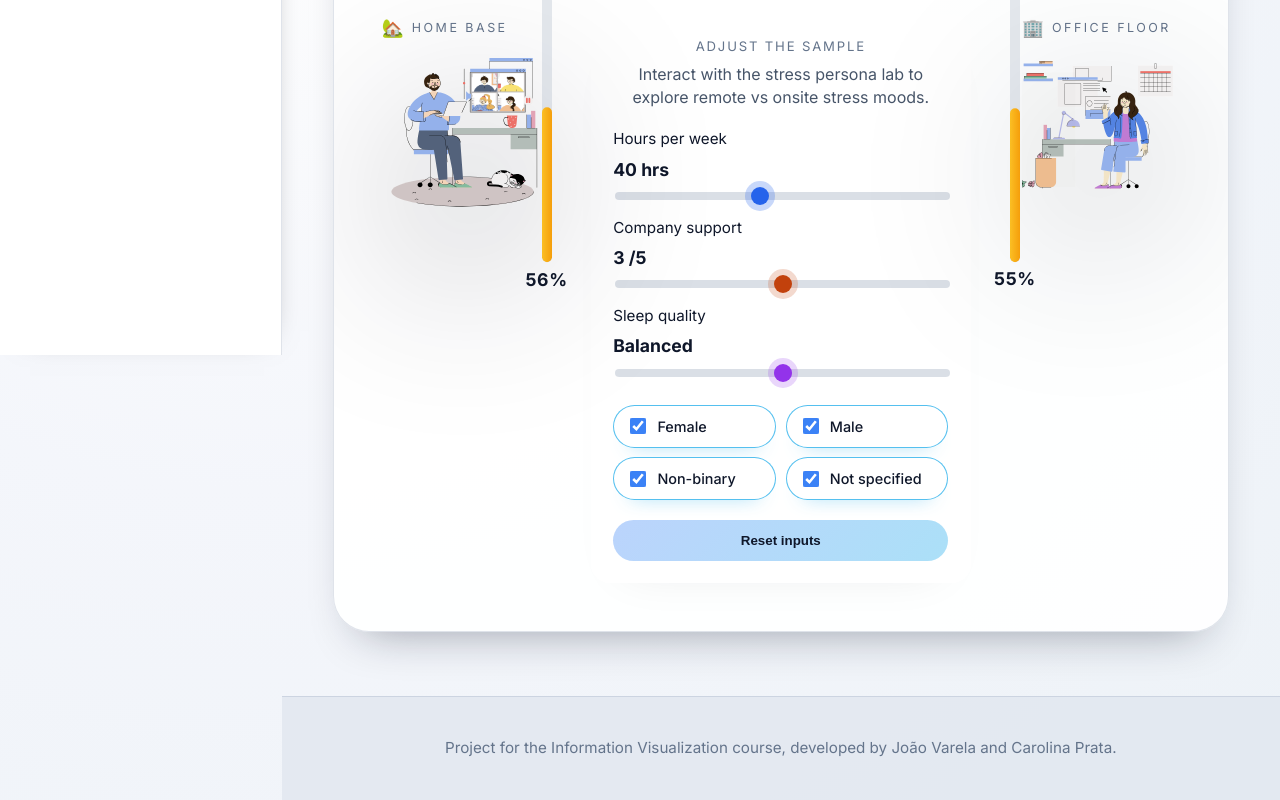
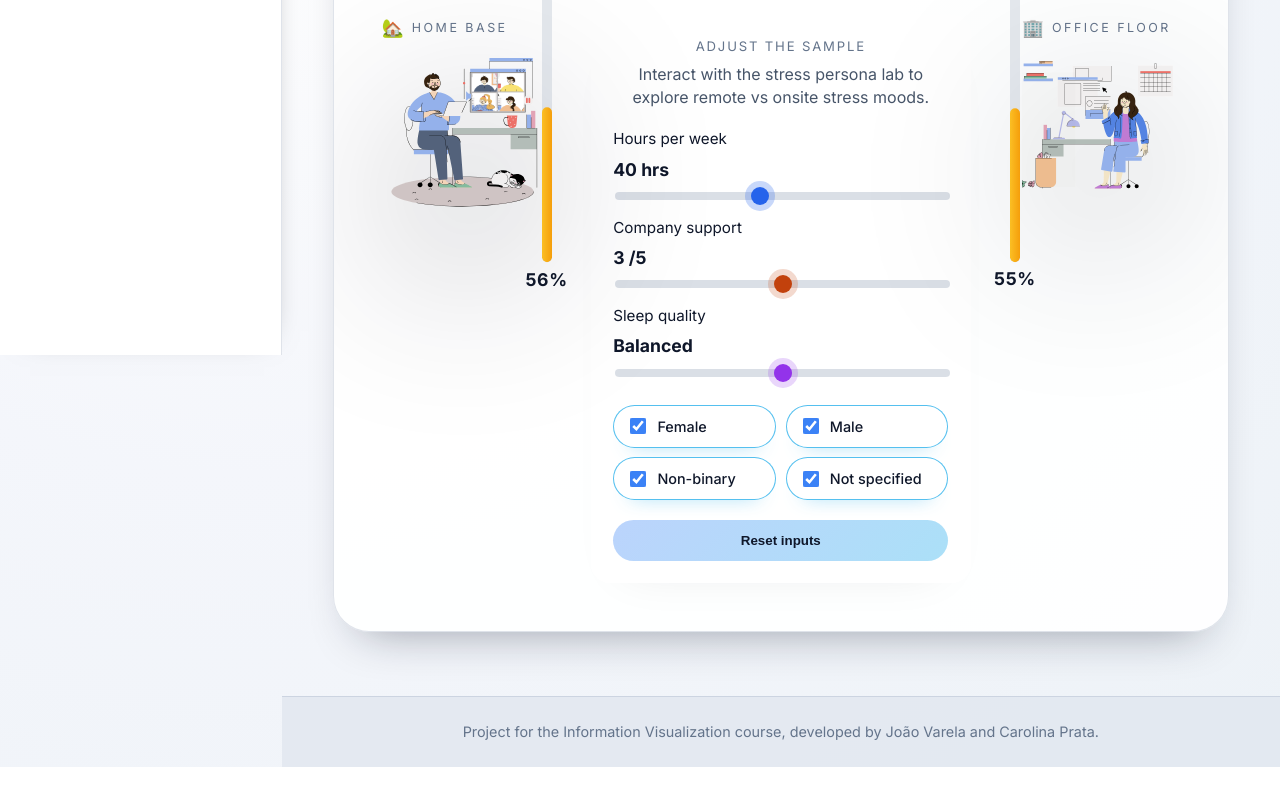
Before and after one commit to joaovarela14/VI, a React (Vite) app in the folder remote-mental-health-viz/: page / in a window 1280 px wide. Shown: the part 445-1245 px from the top of the page. After the commit the page ends 1212 px from the top, so only its background shows below. Built offline with nearby package versions, Linux system fonts and the light colour scheme.

Commit message:
scroll fix

```diff
--- a/remote-mental-health-viz/src/App.css
+++ b/remote-mental-health-viz/src/App.css
@@ -1145,11 +1145,11 @@ main {
 
 .page-footer {
   margin-top: auto;
-  padding: 2.5rem clamp(1.5rem, 4vw, 6rem);
+  padding: 1.5rem clamp(1.25rem, 3vw, 4.5rem);
   border-top: 1px solid var(--border-soft);
   text-align: center;
   color: var(--text-subtle);
-  font-size: 0.95rem;
+  font-size: 0.9rem;
   background: var(--surface-footer);
   transition: background 0.6s ease;
 }
```
